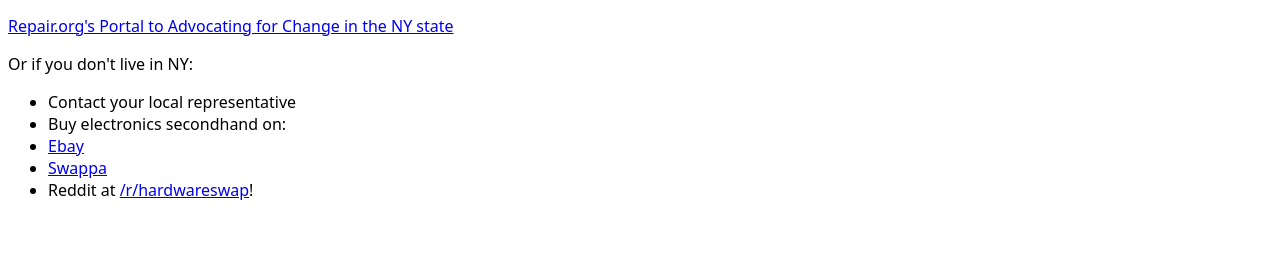
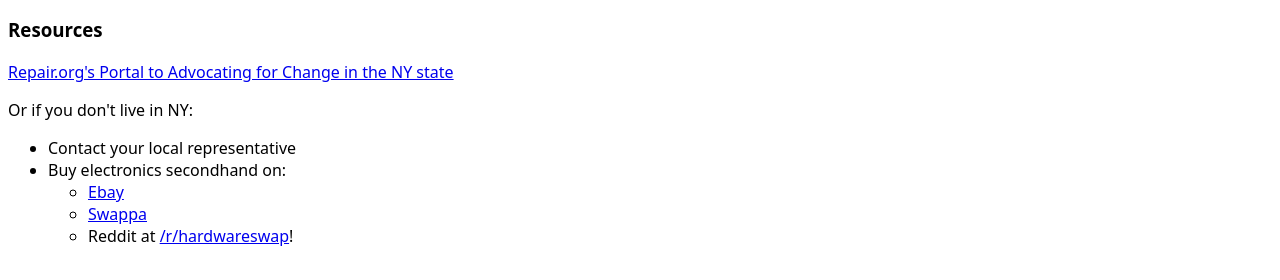
Before and after one commit to andylin2004/DM-UY2193-IssueWebsiteRevision, a plain HTML site: page resources.html in a window 1280 px wide. Shown: the part 166-446 px from the top of the page. Drawn offline with Linux system fonts and the light colour scheme.

Commit message:
added some more text

```diff
--- a/resources.html
+++ b/resources.html
@@ -25,14 +25,18 @@
                 </tr>
             </table>
         </div>
+        <h3>Resources</h3>
         <p><a href="https://newyork.repair.org/?utm_campaign=action_banner">Repair.org's Portal to Advocating for Change in the NY state</a></p>
         Or if you don't live in NY:
         <ul>
             <li>Contact your local representative</li>
             <li>Buy electronics secondhand on:
-                <li><a href="https://ebay.com">Ebay</a></li>
-                <li><a href="http://swappa.com">Swappa</a></li>
-                <li>Reddit at <a href="http://hardwareswap.reddit.com">/r/hardwareswap</a>!</li>
+                <ul>
+                    <li><a href="https://ebay.com">Ebay</a></li>
+                    <li><a href="http://swappa.com">Swappa</a></li>
+                    <li>Reddit at <a href="http://hardwareswap.reddit.com">/r/hardwareswap</a>!</li>
+                </ul>
+            </li>
         </ul>
     </body>
 </html>
```
